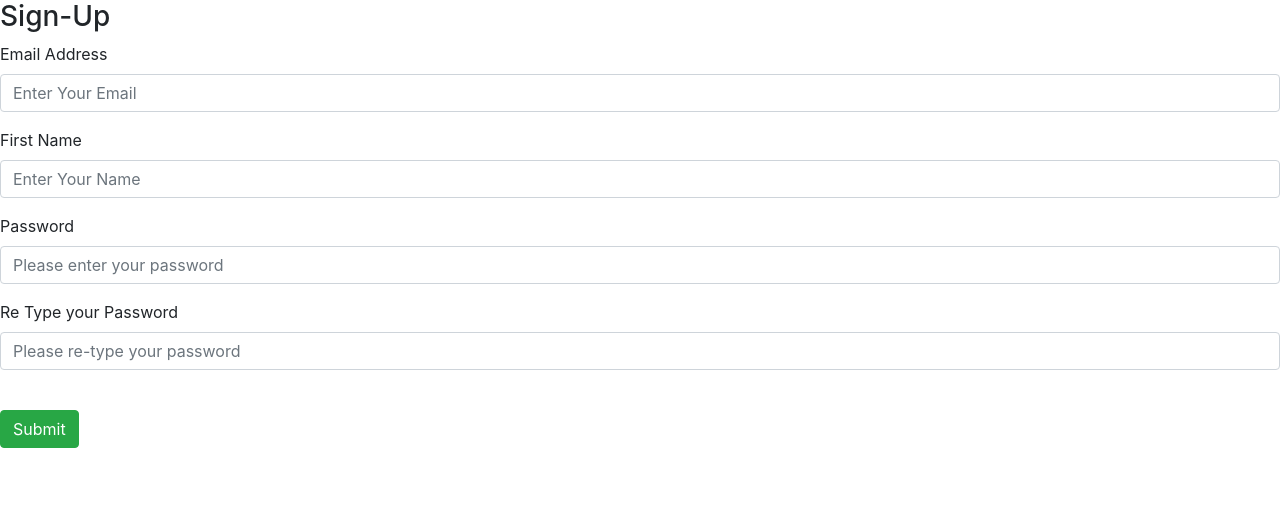
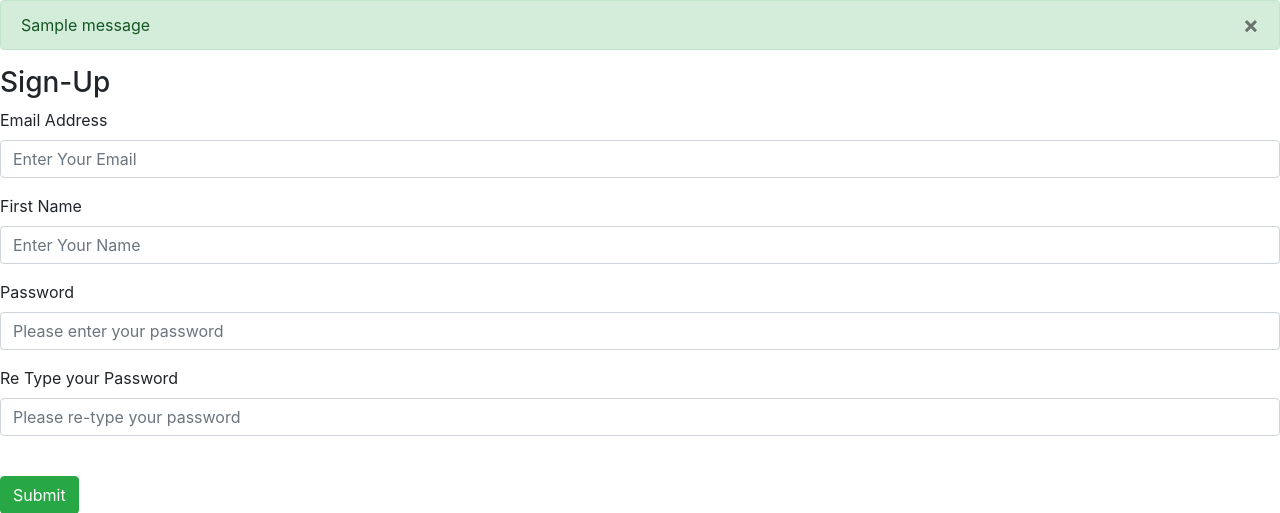
Before and after one commit to Gayantha250/Authentication-page, a Flask app: page /sign-up in a window 1280 px wide. Shown: the part 56-569 px from the top of the page. Run offline with Flask 3, Linux system fonts and the light colour scheme; one stand-in notice (Sample message) is shown; some libraries are stand-ins or nearby versions.

Commit message:
adding validations to signup page and error and success messages

```diff
--- a/templates/base.html
+++ b/templates/base.html
@@ -30,6 +30,30 @@
   </div>
 </nav>
 
+{% with messages = get_flashed_messages(with_categories = true) %}
+{%if messages%}
+    {%for category, message in messages%}
+    {%if category == 'error'%}
+    <div class="alert alert-danger alert-dismissable fade show" role="alert">
+        {{message}}
+       <button type="button" class="close" data-dismiss="alert" aria-label="Close">
+  <span aria-hidden="true">&times;</span>
+</button>
+
+    </div>
+    {%else%}
+    <div class="alert alert-success alert-dismissable fade show" role="alert">
+        {{message}}
+        <button type="button" class="close" data-dismiss="alert" aria-label="Close">
+  <span aria-hidden="true">&times;</span>
+</button>
+
+    </div>
+    {%endif%}
+    {% endfor %}
+{%endif%}
+{% endwith %}
+
 <!-- Where other templates insert content -->
 {% block content %}{% endblock %}
 
--- a/templates/login.html
+++ b/templates/login.html
@@ -19,7 +19,7 @@ Login
 
     <div class="form-group">
         <label for="password">Password</label>
-        <input type="text"
+        <input type="password"
         class="form-control"
         id="password"
         name="password"
--- a/templates/sign_up.html
+++ b/templates/sign_up.html
@@ -40,7 +40,7 @@ Sign_up
         placeholder="Please re-type your password">
     </div>
     <br/>
-    <button type="button" class="btn btn-success">Submit</button>
+    <button type="submit" class="btn btn-success">Submit</button>
 
 </form>
 
--- a/websites/auth.py
+++ b/websites/auth.py
@@ -1,15 +1,31 @@
-from flask import Blueprint,render_template
+from flask import Blueprint,render_template,request,flash,redirect,url_for
 
 auth = Blueprint('auth', __name__)
 
-@auth.route('/login')
+@auth.route('/login', methods=['GET','POST'])
 def login():
+    data=request.form
+    print(data)
     return render_template("login.html" , boolean=True)
 
 @auth.route('/logout')
 def logout():
     return render_template("log_out.html")
 
-@auth.route('/sign-up')
+@auth.route('/sign-up', methods=['GET','POST'])
 def signup():
+    if request.method == "POST":
+        email=request.form.get('email')
+        first_name= request.form.get('first_name')
+        password1=request.form.get('password1')
+        password2=request.form.get('password2')
+
+        if(len(email)< 5):
+            flash('Email must be at least 5 characters',category='error')
+        elif(len(first_name)==0):
+                flash('First Name should not be empty',category='error')
+        elif(password1!=password2 or len(password1)<5 ):
+            flash('Passwords must match and length should be more than 5 characters',category='error')
+        else:
+            flash('You have successfully registered',category='success')
     return render_template("sign_up.html")
```
